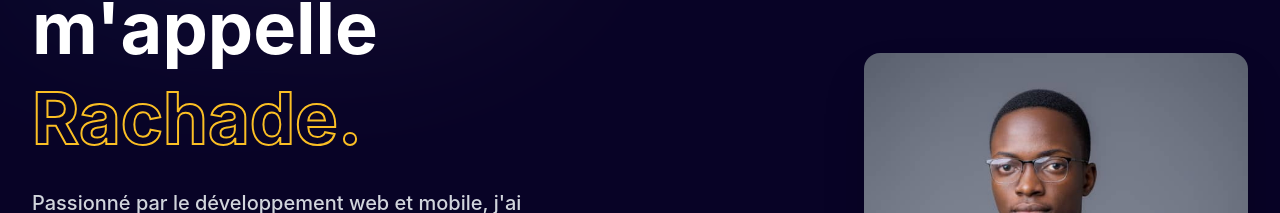
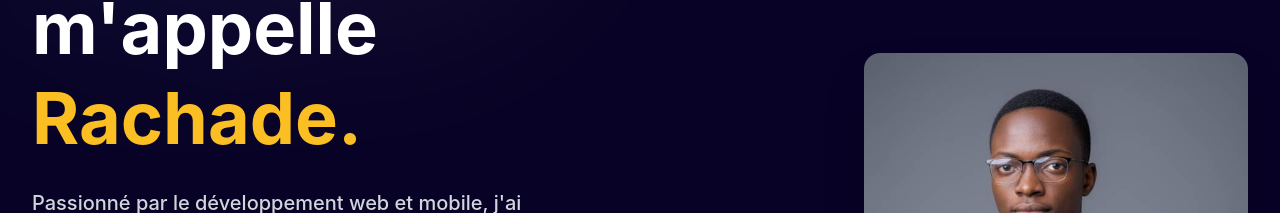
Before and after one commit to chedracorekan7-bit/rachade-orekan-portfolio, a Vue app: page / in a window 1280 px wide. Shown: the part 203-416 px from the top of the page. Built offline with nearby package versions, Linux system fonts and the light colour scheme; no server answers.

Commit message:
removing the text-stroke

```diff
--- a/src/components/layout/HeroSection.vue
+++ b/src/components/layout/HeroSection.vue
@@ -21,9 +21,7 @@
             class="mb-4 sm:mb-6 text-3xl sm:text-4xl md:text-5xl lg:text-6xl xl:text-7xl font-bold leading-tight"
           >
             <span class="block sm:inline">Salut, Je m'appelle</span> &nbsp;
-            <div
-              class="text-secondary stroke-text text-stroke-primary dark:text-stroke-secondary"
-            >
+            <div class="name-gradient">
               Rachade.
             </div>
           </h1>
@@ -140,4 +138,9 @@ onMounted(() => {
 .animate-fade-in-up {
   animation: fadeInUp 0.8s ease-out forwards;
 }
+
+.name-gradient {
+  color: #fbbf24;
+  display: inline-block;
+}
 </style>
```
